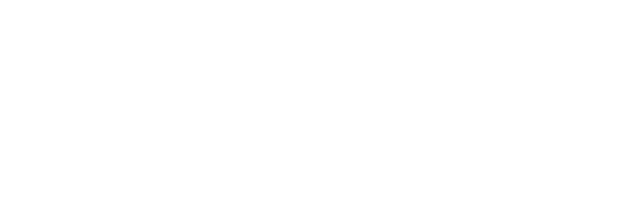
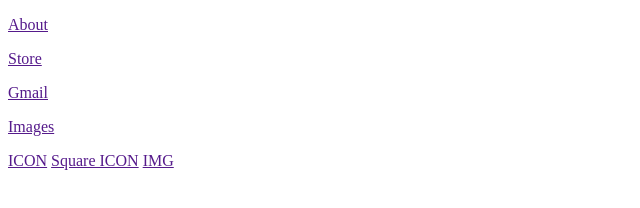
Before and after one commit to lengleman-spec/google-clone, a plain HTML site: page index.html in a window 1280 px wide. Shown: the whole page, without its empty margins (0-640 px from the left). Drawn offline with Linux system fonts and the light colour scheme.

Commit message:
added html for header and nav links. Create styles.css

```diff
--- a/index.html
+++ b/index.html
@@ -3,7 +3,36 @@
   <head>
     <meta charset="UTF-8" />
     <meta name="viewport" content="width=device-width, initial-scale=1.0" />
-    <title>Document</title>
+    <title>Google Clone</title>
   </head>
-  <body></body>
+  <body>
+    <header>
+      <div>
+        <!--Demo of how to use display to change inline vs block.
+            Would normally just not use <p> in the <a> -->
+        <a href="">
+          <p>About</p>
+        </a>
+        <a href="">
+          <p>Store</p>
+        </a>
+      </div>
+
+      <nav>
+        <a href="">
+          <p>Gmail</p>
+        </a>
+        <a href="">
+          <p>Images</p>
+        </a>
+        <a href="">ICON</a>
+        <a href="">Square ICON</a>
+        <a href="">IMG</a>
+      </nav>
+    </header>
+
+    <main></main>
+
+    <footer></footer>
+  </body>
 </html>
```
Also changed, not shown: styles.css (added).
